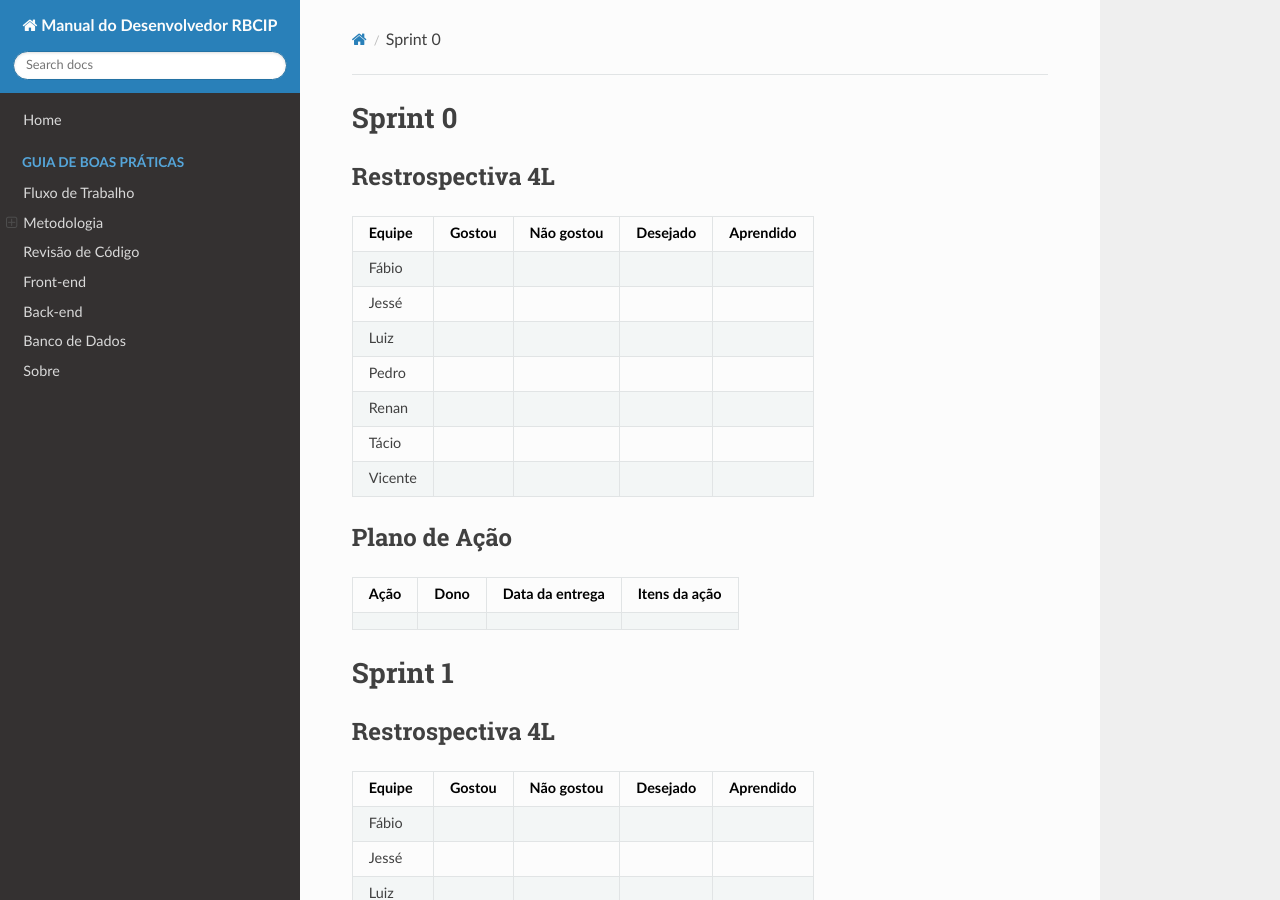
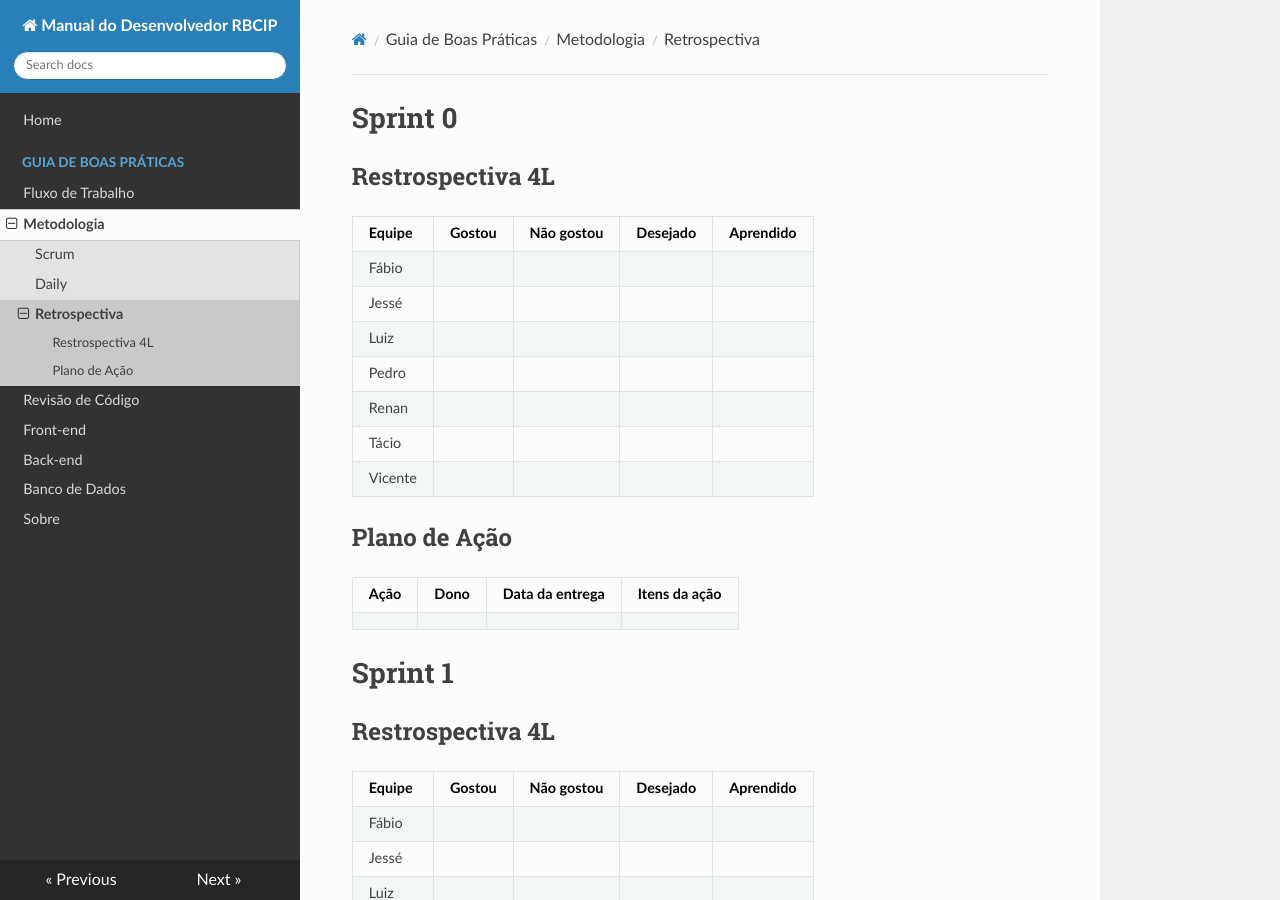
Before and after one commit to jesseazevedo/ManualDesenvolvimento, an MkDocs documentation site: the page built from docs/scrum/retrospective.md, in a window 1280 px wide and 900 px high. Built offline with MkDocs 1.6.1, drawn with Linux system fonts in a browser that asks for light colours; nearby versions of some CDN libraries; some of the changed lines change nothing that is shown.

Commit message:
ajuste mkdocs.yml para aparecer a página retrospectiva

```diff
--- a/mkdocs.yml
+++ b/mkdocs.yml
@@ -17,7 +17,7 @@ nav:
     - "Metodologia":
       - "Scrum": scrum/index.md
       - "Daily": scrum/daily.md
-      - "Retrospectiva": scrum/restrospective.md
+      - "Retrospectiva": scrum/retrospective.md
     - "Revisão de Código": revisoes/index.md
     - "Front-end": frontend/index.md
     - "Back-end": backend/index.md
```
Also changed, not shown: site/404.html, site/backend/index.html, site/database/index.html, site/fluxoDeTrabalho/index.html, site/frontend/index.html, site/index.html, site/revisoes/index.html, site/scrum/daily/index.html, site/scrum/index.html, site/scrum/retrospective/index.html, site/search.html, site/search/search_index.json, site/sobre/index.html, 1 other file.
